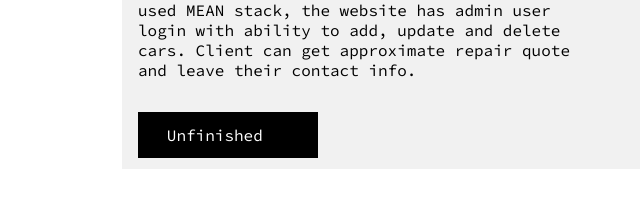
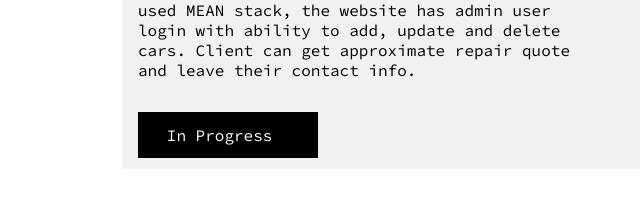
Before and after one commit to VladimirZhd/VladimirZhd.github.io, a website: page index.html in a window 1280 px wide. Shown: the part 1569-1767 px from the top of the page, 0-640 px from the left. Drawn offline with nearby package versions, Linux system fonts and the light colour scheme.

Commit message:
Update index.html

```diff
--- a/index.html
+++ b/index.html
@@ -103,7 +103,7 @@
               Client can get approximate repair quote and leave their contact
               info.
             </p>
-            <a href="#" class="btn">Unfinished</a>
+            <a href="#" class="btn">In Progress</a>
           </div>
         </section>
         <section class="card" data-aos="fade-right">
```
